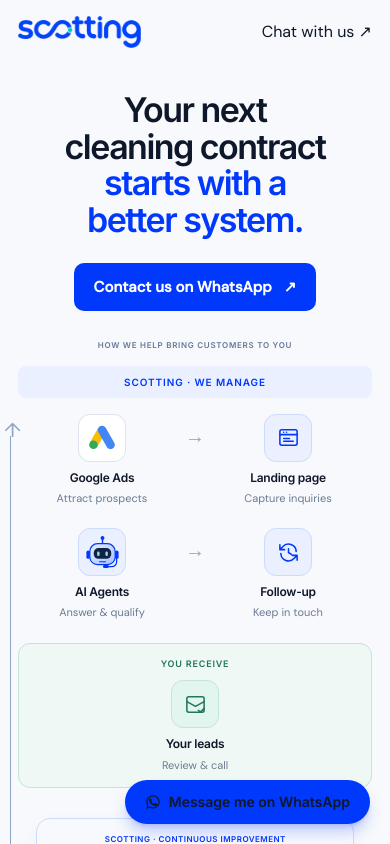
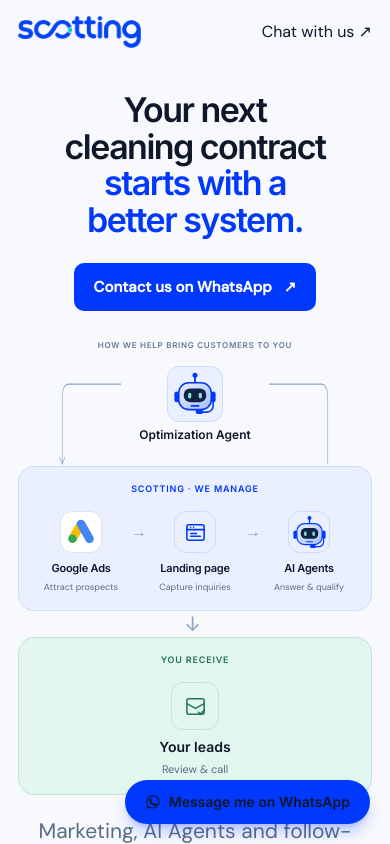
Before and after one commit to eduardoscottp/byscotting, a React (Vite) app: page /landingpage_leads in a window 390 px wide. Shown: the top 844 px of the page. Built offline with nearby package versions, Linux system fonts and the light colour scheme; no server answers.

Commit message:
Simplify preview flow with ownership backgrounds and top optimization agent

```diff
--- a/src/cleaning.css
+++ b/src/cleaning.css
@@ -50,43 +50,31 @@
 .cl-hero-contact{display:flex;justify-content:center;flex-wrap:wrap;gap:12px;margin-top:24px}.cl-hero-contact a{display:inline-flex;align-items:center;justify-content:center;gap:12px;min-height:48px;padding:12px 20px;border-radius:10px;background:var(--cl-blue);color:#fff;font-weight:600;font-size:15px;text-decoration:none}
 
 /* Acquisition ownership and the campaign optimization feedback loop. */
-.cl-flow-ownership{display:grid;grid-template-columns:4fr 1fr;gap:18px;margin-bottom:20px;text-align:center}
-.cl-flow-ownership span{padding:9px 8px;border-radius:8px;background:#eaf0ff;color:#0038fc;font:600 10px/1.4 Inter,sans-serif;letter-spacing:.09em}
-.cl-flow-ownership span:last-child{background:#e2f5ee;color:#23765b}
-.cl-managed-flow .cl-flow{margin-bottom:0}
-.cl-managed-flow .cl-flow small{display:block}
-.cl-flow-client-label{display:none}
-.cl-flow-feedback{position:relative;padding-top:34px;padding-bottom:8px}
-.cl-flow-loop{position:absolute;inset:0 0 auto;width:100%;height:100px;fill:none;stroke:#8da4c5;stroke-width:1.5;vector-effect:non-scaling-stroke}
-.cl-flow-optimizer{position:relative;display:flex;align-items:center;gap:16px;width:fit-content;max-width:76%;margin:auto;padding:16px 22px;border:1px solid #ccdcfc;border-radius:14px;background:#f7f9fc;text-align:left;box-shadow:0 4px 16px #0038fc08}
-.cl-flow-optimizer .cl-flow-icon{width:56px;height:56px;margin:0;flex-shrink:0}
+.cl-flow-feedback{position:relative;min-height:116px;padding-bottom:22px}
+.cl-flow-loop{position:absolute;inset:0;width:100%;height:116px;fill:none;stroke:#8da4c5;stroke-width:1.5}
+.cl-flow-optimizer{position:relative;display:flex;flex-direction:column;align-items:center;gap:5px;width:fit-content;margin:auto;padding:0 18px;background:#f7f9fc}
+.cl-flow-optimizer .cl-flow-icon{width:56px;height:56px;margin:0}
 .cl-flow-optimizer .cl-flow-icon img{width:50px;height:50px}
-.cl-flow-optimizer span{display:block;color:#0038fc;font:600 9px/1.5 Inter,sans-serif;letter-spacing:.06em;margin-bottom:4px}
-.cl-flow-optimizer strong{display:block;color:#0f172a;font:600 17px/1.4 Inter,sans-serif}
-.cl-flow-optimizer p{margin:5px 0 0;color:#596c85;font-size:12px;line-height:1.6}
+.cl-flow-optimizer strong{color:#0f172a;font:600 12px/1.4 Inter,sans-serif}
+.cl-flow-groups{display:grid;grid-template-columns:3fr 1fr;gap:28px}
+.cl-flow-scotting,.cl-flow-client{position:relative;padding:20px 16px;border:1px solid #ccdcfc;border-radius:16px;background:#eaf0ff}
+.cl-flow-owner{margin:0 0 20px;color:#0038fc;font:600 10px/1.4 Inter,sans-serif;letter-spacing:.09em}
+.cl-flow-scotting::after{content:'→';position:absolute;right:-23px;top:90px;color:#8da4c5;font:400 24px/1 Inter,sans-serif}
+.cl-managed-flow .cl-flow{grid-template-columns:repeat(3,minmax(0,1fr));gap:18px;margin:0}
+.cl-managed-flow .cl-flow small,.cl-flow-client small{display:block;margin-top:5px;font-size:11px;line-height:1.4;color:#596c85}
+.cl-flow-client{border-color:#c2e5d7;background:#e2f5ee}
+.cl-flow-client .cl-flow-owner{color:#23765b}
+.cl-flow-client strong{display:block;font:600 14px/1.35 Inter,sans-serif;color:#0f172a}
 @media(max-width:640px){
-  .cl-flow-ownership{grid-template-columns:1fr;margin-bottom:16px}
-  .cl-flow-ownership span:last-child{display:none}
-  .cl-managed-flow .cl-flow{grid-template-columns:repeat(2,minmax(0,1fr));gap:22px 18px}
-  .cl-managed-flow .cl-flow-icon{width:48px;height:48px}
-  .cl-managed-flow .cl-flow strong{font-size:12px}
-  .cl-managed-flow .cl-flow small{font-size:11px}
-  .cl-managed-flow .cl-flow li::after{display:none}
-  .cl-managed-flow .cl-flow li:first-child::after,.cl-managed-flow .cl-flow li:nth-child(3)::after{display:block;top:12px;left:calc(100% - 1px);font-size:20px}
-  .cl-managed-flow .cl-flow-client{grid-column:1/-1;padding:14px;border:1px solid #c2e5d7;border-radius:12px;background:#eff8f4}
-  .cl-flow-client-label{display:block;margin-bottom:10px;color:#23765b;font:600 9px/1.4 Inter,sans-serif;letter-spacing:.09em}
-  .cl-flow-feedback{padding-top:30px;margin-top:0}
-  .cl-flow-loop{height:80px}
-  .cl-flow-optimizer{max-width:90%;gap:12px;padding:14px}
-  .cl-flow-optimizer strong{font-size:15px}
-  .cl-flow-optimizer p{font-size:11px}
-  .cl-flow-optimizer span{font-size:8px}
-  .cl-flow-optimizer .cl-flow-icon{width:42px;height:42px}
-  .cl-flow-optimizer .cl-flow-icon img{width:38px;height:38px}
+  .cl-flow-feedback{min-height:100px}
+  .cl-flow-loop{height:100px}
+  .cl-flow-groups{grid-template-columns:1fr;gap:26px}
+  .cl-flow-scotting,.cl-flow-client{padding:16px 10px}
+  .cl-flow-owner{font-size:9px;margin-bottom:16px}
+  .cl-managed-flow .cl-flow{gap:10px}
+  .cl-managed-flow .cl-flow strong{font-size:11px}
+  .cl-managed-flow .cl-flow small{display:block;font-size:9px}
+  .cl-managed-flow .cl-flow li:not(:last-child)::after{top:12px;left:calc(100% - 2px);font-size:16px}
+  .cl-flow-scotting::after{content:'↓';top:auto;bottom:-24px;right:calc(50% - 6px);font-size:20px}
+  .cl-flow-client .cl-flow-icon{width:48px;height:48px}
 }
-@media(max-width:640px){
-  .cl-managed-flow{position:relative}
-  .cl-managed-flow::before{content:'';position:absolute;left:-8px;top:70px;bottom:72px;width:26px;border-left:1.5px solid #8da4c5;border-bottom:1.5px solid #8da4c5;border-bottom-left-radius:14px}
-  .cl-managed-flow::after{content:'↑';position:absolute;left:-14px;top:54px;color:#8da4c5;font-size:20px;line-height:1}
-  .cl-flow-feedback .cl-flow-loop{display:none}
-}
--- a/src/components/CleaningFlow.tsx
+++ b/src/components/CleaningFlow.tsx
@@ -3,17 +3,23 @@
 
 export default function CleaningFlow() {
   return <div className="cl-managed-flow">
-    <div className="cl-flow-ownership" aria-hidden="true"><span>SCOTTING · WE MANAGE</span><span>YOU RECEIVE</span></div>
-    <ol className="cl-flow" aria-label="Scotting manages acquisition and follow-up. You receive leads to review and call.">
-    <li><div className="cl-flow-icon cl-flow-google"><img src={googleAds} width="34" height="34" alt="" /></div><strong>Google Ads</strong><small>Attract prospects</small></li>
-    <li><div className="cl-flow-icon"><svg viewBox="0 0 24 24" aria-hidden="true"><rect x="3" y="4" width="18" height="16" rx="2" /><path d="M3 9h18M7 6.5h.01M10 6.5h.01M7 13h6M7 16h10" /></svg></div><strong>Landing page</strong><small>Capture inquiries</small></li>
-    <li><div className="cl-flow-icon cl-flow-agent"><img src={aiAgent} width="64" height="64" alt="" /></div><strong>AI Agents</strong><small>Answer & qualify</small></li>
-    <li><div className="cl-flow-icon"><svg viewBox="0 0 24 24" aria-hidden="true"><path d="M20 11a8 8 0 0 0-14-5L3 9m0-5v5h5M4 13a8 8 0 0 0 14 5l3-3m0 5v-5h-5M12 8v4l3 2" /></svg></div><strong>Follow-up</strong><small>Keep in touch</small></li>
-    <li className="cl-flow-client"><span className="cl-flow-client-label">YOU RECEIVE</span><div className="cl-flow-icon cl-flow-outcome"><svg viewBox="0 0 24 24" aria-hidden="true"><rect x="3" y="4" width="18" height="16" rx="2" /><path d="m3 9 9 5 9-5m-6 9 2 2 4-4" /></svg></div><strong>Your leads</strong><small>Review & call</small></li>
-    </ol>
     <div className="cl-flow-feedback">
-      <svg className="cl-flow-loop" viewBox="0 0 880 100" preserveAspectRatio="none" aria-hidden="true"><path d="M792 2v42q0 16-16 16H104q-16 0-16-16V2" /><path d="m81 10 7-8 7 8" /></svg>
-      <div className="cl-flow-optimizer"><div className="cl-flow-icon cl-flow-agent"><img src={aiAgent} width="64" height="64" alt="" /></div><div><span>SCOTTING · CONTINUOUS IMPROVEMENT</span><strong>Optimization Agent</strong><p>Reviews leads, non-leads & results.<br />Optimizes the campaign across the entire cycle.</p></div></div>
+      <svg className="cl-flow-loop" viewBox="0 0 880 110" preserveAspectRatio="none" aria-hidden="true"><path d="M770 108V36q0-16-16-16H126q-16 0-16 16v72" /><path d="m103 100 7 8 7-8" /></svg>
+      <div className="cl-flow-optimizer" aria-label="Optimization Agent reviews leads, non-leads and results to improve the campaign."><div className="cl-flow-icon cl-flow-agent"><img src={aiAgent} width="64" height="64" alt="" /></div><strong>Optimization Agent</strong></div>
+    </div>
+    <div className="cl-flow-groups">
+      <section className="cl-flow-scotting" aria-label="Scotting manages your acquisition system">
+        <p className="cl-flow-owner">SCOTTING · WE MANAGE</p>
+        <ol className="cl-flow" aria-label="Google Ads to landing page to AI Agents">
+          <li><div className="cl-flow-icon cl-flow-google"><img src={googleAds} width="34" height="34" alt="" /></div><strong>Google Ads</strong><small>Attract prospects</small></li>
+          <li><div className="cl-flow-icon"><svg viewBox="0 0 24 24" aria-hidden="true"><rect x="3" y="4" width="18" height="16" rx="2" /><path d="M3 9h18M7 6.5h.01M10 6.5h.01M7 13h6M7 16h10" /></svg></div><strong>Landing page</strong><small>Capture inquiries</small></li>
+          <li><div className="cl-flow-icon cl-flow-agent"><img src={aiAgent} width="64" height="64" alt="" /></div><strong>AI Agents</strong><small>Answer & qualify</small></li>
+        </ol>
+      </section>
+      <section className="cl-flow-client" aria-label="You receive leads to review and call">
+        <p className="cl-flow-owner">YOU RECEIVE</p>
+        <div className="cl-flow-icon cl-flow-outcome"><svg viewBox="0 0 24 24" aria-hidden="true"><rect x="3" y="4" width="18" height="16" rx="2" /><path d="m3 9 9 5 9-5m-6 9 2 2 4-4" /></svg></div><strong>Your leads</strong><small>Review & call</small>
+      </section>
     </div>
   </div>;
 }
```
